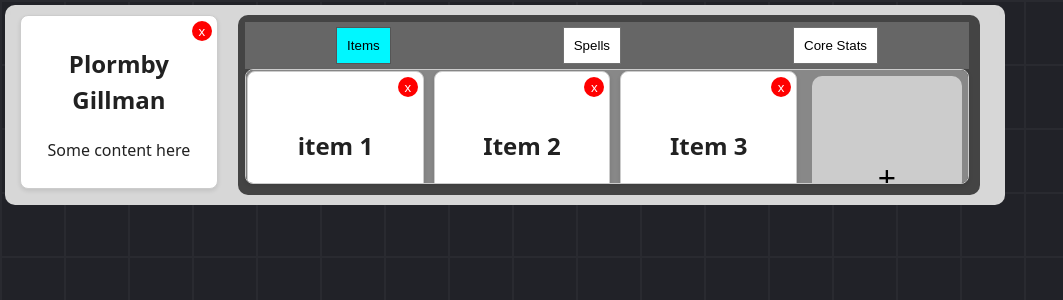
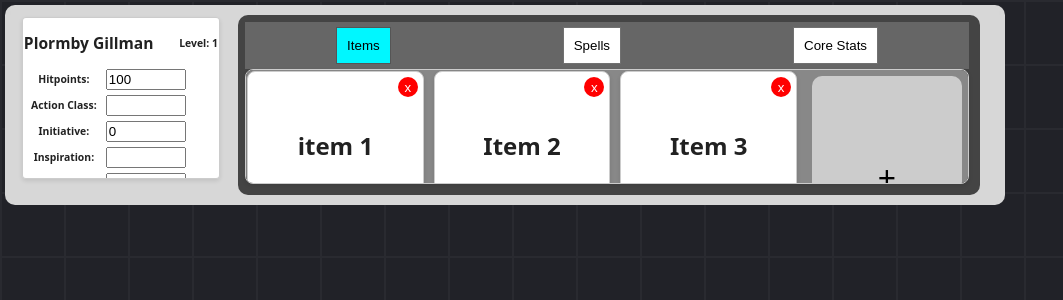
Before and after one commit to PlayerClip/PlayerClip, a React (Vite) app in the folder player-clip/: page / in a window 1280 px wide. Shown: the top 300 px of the page, without its empty margins (0-1063 px from the left). Built offline with nearby package versions, Linux system fonts and the light colour scheme.

Commit message:
changed the constant component to use fixed card component, something new

```diff
--- a/player-clip/src/components/ConstantComponent.jsx
+++ b/player-clip/src/components/ConstantComponent.jsx
@@ -1,11 +1,37 @@
+import React, { useState } from 'react'
 import '../css/ConstantComponent.css'
-import CardComponent from './CardComponent'
-import React from 'react'
+import FixedCardComponent from './FixedCardComponent.jsx'
 
 function ConstantComponent() {
+    const [character, setCharacter] = useState({
+        name: 'Plormby Gillman',
+        level: 1,
+        hitpoints: 100,
+        actionClass: '',
+        initiative: 0,
+        inspiration: '',
+        money: 0
+    })
+
+    const handleChange = (field, value) => {
+        setCharacter({
+            ...character,
+            [field]: value
+        })
+    }
+
     return (
-        <div >
-            <CardComponent title="Plormby Gillman" content="Some content here" />
+        <div className="constantView">
+            <FixedCardComponent
+                name={character.name}
+                level={character.level}
+                hitpoints={character.hitpoints}
+                actionClass={character.actionClass}
+                initiative={character.initiative}
+                inspiration={character.inspiration}
+                money={character.money}
+                onChange={handleChange}
+            />
         </div>
     )
 }
--- a/player-clip/src/components/FixedCardComponent.jsx
+++ b/player-clip/src/components/FixedCardComponent.jsx
@@ -8,6 +8,7 @@ function FixedCardComponent({ name, level, hitpoints, actionClass, initiative, i
                 <h2>{name}</h2>
                 <p>Level: {level}</p>
             </div>
+            <div className="fields-container">
                 <div className="field">
                     <label>Hitpoints:</label>
                     <input type="number" value={hitpoints} onChange={(e) => onChange('hitpoints', e.target.value)} />
@@ -29,6 +30,7 @@ function FixedCardComponent({ name, level, hitpoints, actionClass, initiative, i
                     <input type="number" value={money} onChange={(e) => onChange('money', e.target.value)} />
                 </div>
             </div>
+        </div>
     )
 }
 
--- a/player-clip/src/css/App.css
+++ b/player-clip/src/css/App.css
@@ -13,7 +13,6 @@
   margin: 5px;
   width: 1000px;
   height: 200px;
-
   min-width: 400px;
   min-height: 200px;
   background-color: #d7d7d7;
--- a/player-clip/src/css/CardComponent.css
+++ b/player-clip/src/css/CardComponent.css
@@ -10,6 +10,7 @@
     min-height: 100px;
     box-sizing: border-box;
     min-width: 150px;
+
 }
 
 .delete-button {
--- a/player-clip/src/css/FixedCardComponent.css
+++ b/player-clip/src/css/FixedCardComponent.css
@@ -1,44 +1,48 @@
 .fixed-card {
     position: relative;
     border: 1px solid #ccc;
-    border-radius: 8px;
-    padding: 16px;
+    border-radius: 4px;
+    padding: 1px;
     background-color: #fff;
     box-shadow: 0 2px 4px rgba(0, 0, 0, 0.1);
-    width: 100%;
-    max-width: 100%; /* Adjust max-width to fit within the main component */
+    height: 100%;
+    width: 500%;
+    max-width: 600%;
     box-sizing: border-box;
-    overflow: auto; /* Add scrollbar if content overflows */
-
+    overflow: auto;
+    font-size: 0.65rem;
+    font-weight: 700;
 }
 
 .header {
     display: flex;
     justify-content: space-between;
     align-items: center;
-    margin-bottom: 10px;
+    margin-bottom: 1px;
 }
 
 .fields-container {
     display: flex;
     flex-wrap: wrap;
-    gap: 10px;
+    gap: 1px;
 }
 
 .field {
     display: flex;
     align-items: center;
-    margin-bottom: 10px;
-    width: 100%; /* Adjust width as needed */
+    margin-bottom: 4px;
+    width: 50%;
 }
 
 .field label {
-    margin-right: 10px;
+    margin-right: 2px;
     flex: 1;
+    min-width: 80px;
 }
 
 .field input {
-    flex: 2;
-    padding: 5px;
+    flex: 1;
+    padding: 1px;
     box-sizing: border-box;
+    max-width: 80px;
 }
```
Lines whose indentation alone changed are shown as unchanged.
